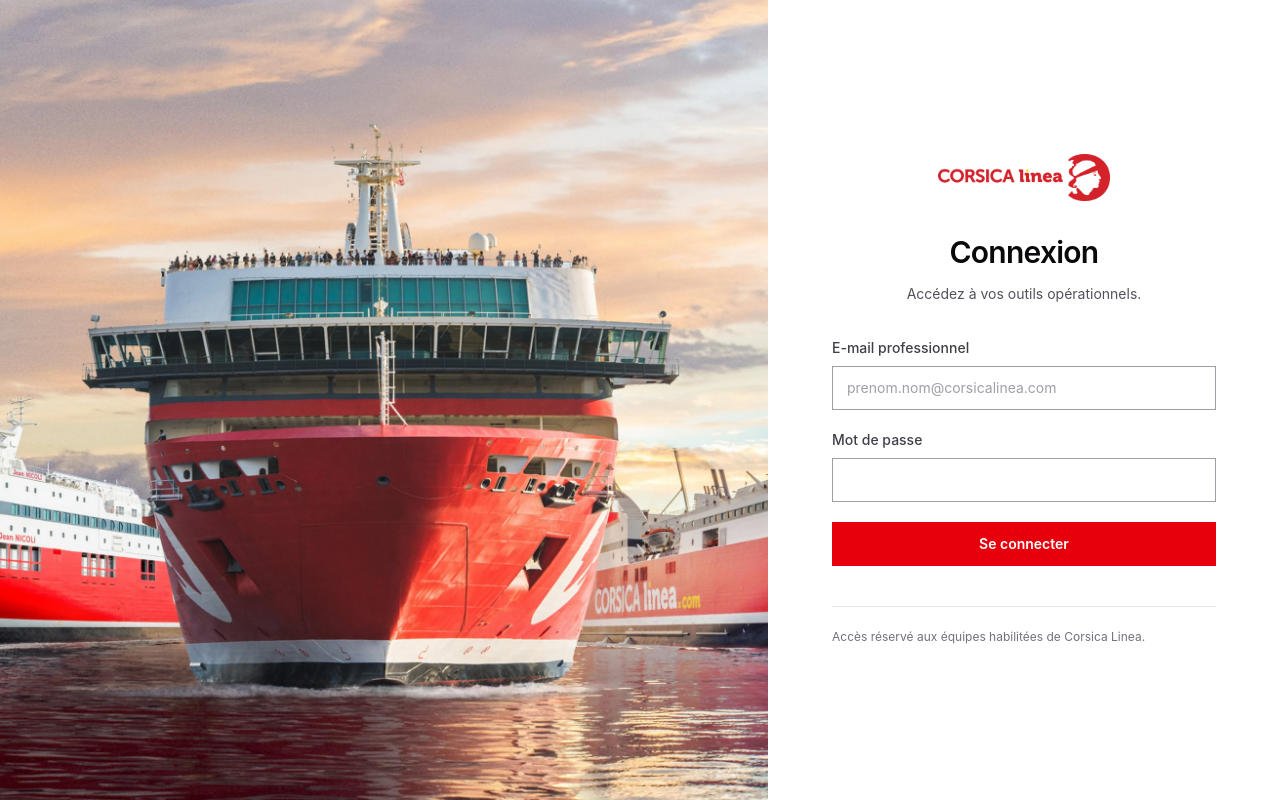
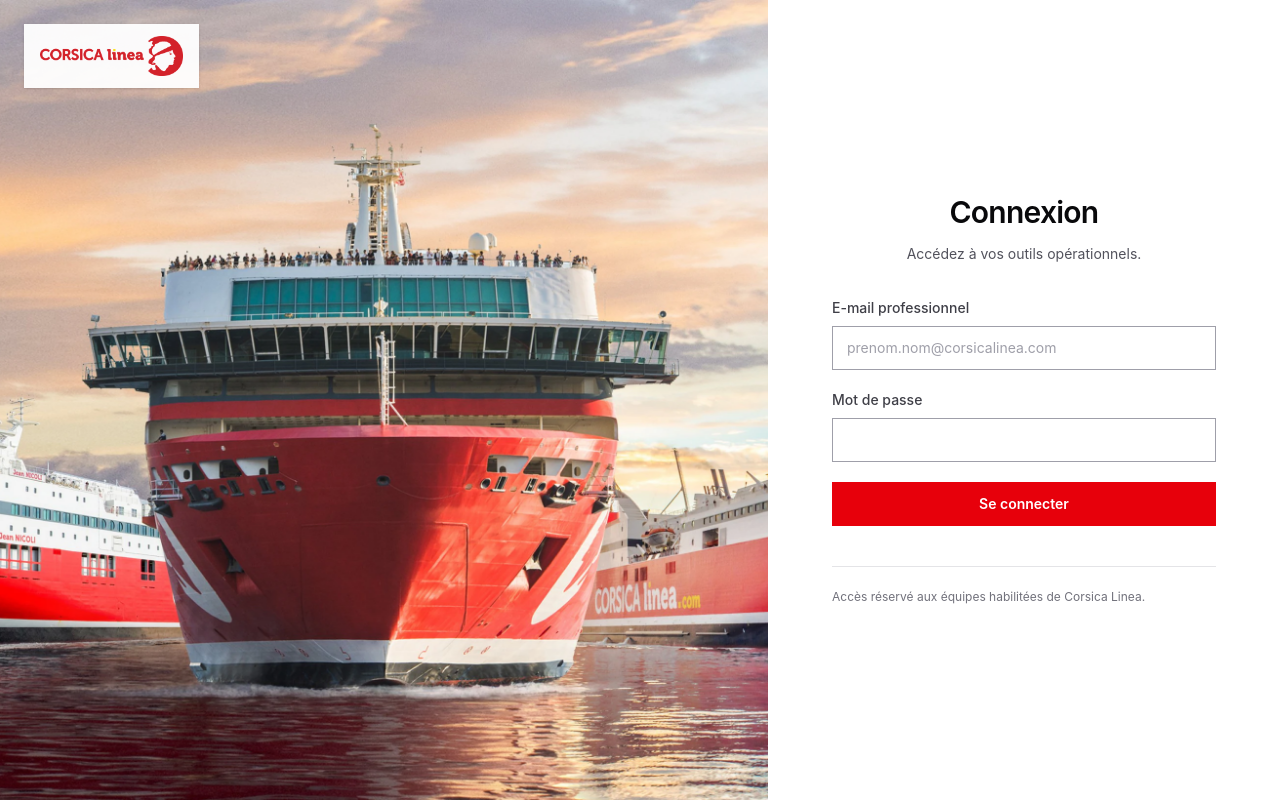
Before and after one commit to ErwanSN/corsicaolivier, a Next.js app in the folder apps/web/: page /login in a window 1280 px wide. Built offline with nearby package versions, Linux system fonts and the light colour scheme; no server answers.

Commit message:
refactor: placer le logo sur le visuel

```diff
--- a/apps/web/src/app/login/page.tsx
+++ b/apps/web/src/app/login/page.tsx
@@ -23,20 +23,24 @@ export default async function LoginPage() {
           sizes="(min-width: 1024px) 60vw, 100vw"
           src="/brand/corsica-linea-background.webp"
         />
-      </section>
-
-      <section className="flex px-6 py-10 sm:px-10 lg:px-16 lg:py-12">
-        <div className="mx-auto flex w-full max-w-sm flex-col justify-center">
+        <div
+          className="absolute left-4 top-4 z-10 bg-white/95 px-4 py-3 shadow-sm sm:left-6 sm:top-6"
+          data-login-logo
+        >
           <Image
             alt="Corsica Linea"
-            className="h-12 w-auto self-center object-contain"
+            className="h-8 w-auto object-contain sm:h-10"
             height={506}
             priority
             src="/brand/corsica-linea.webp"
             width={1800}
           />
+        </div>
+      </section>
 
-          <header className="mt-8 text-center">
+      <section className="flex px-6 py-10 sm:px-10 lg:px-16 lg:py-12">
+        <div className="mx-auto flex w-full max-w-sm flex-col justify-center">
+          <header className="text-center">
             <h1 className="text-3xl font-semibold tracking-tight text-zinc-950">
               Connexion
             </h1>
```
Also changed, not shown: 1 other file (tests, documents, lock files or other folders).
